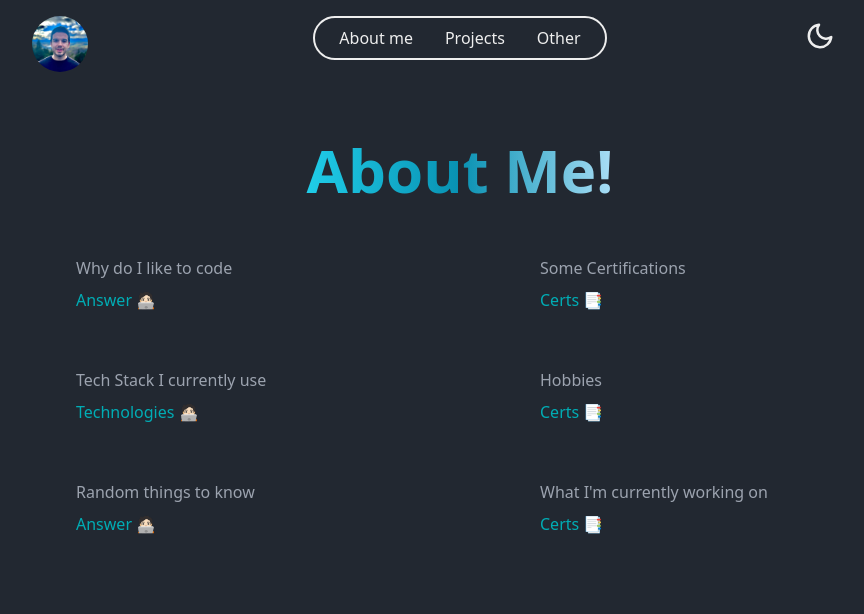
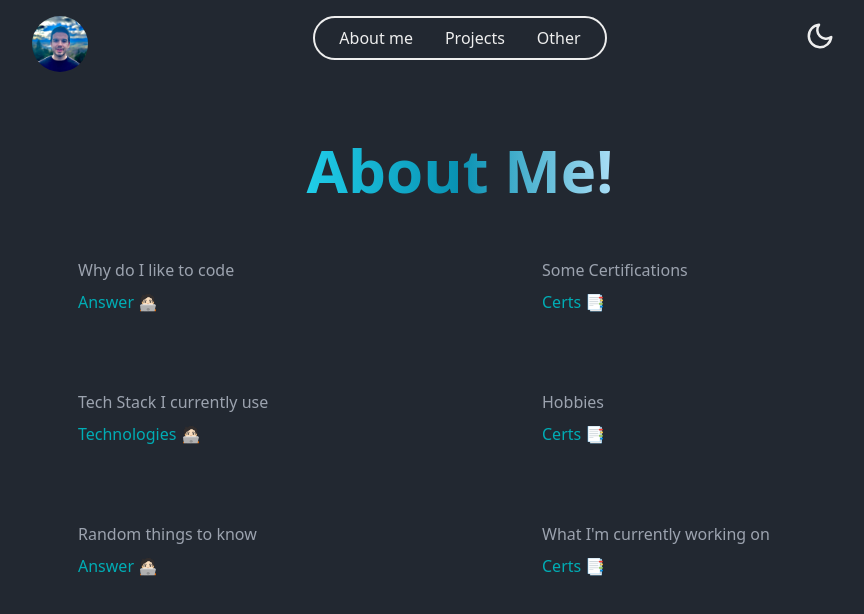
Before and after one commit to davidtc8/another_silly_porfolio_why_not, a React (Vite) app in the folder client/: page /aboutme in a window 1280 px wide. Shown: the top 614 px of the page, without its empty margins (180-1044 px from the left). Built offline with nearby package versions, Linux system fonts and the light colour scheme.

Commit message:
Modified border on aboutme section

```diff
--- a/client/src/components/AboutMe/aboutmeStyling.css
+++ b/client/src/components/AboutMe/aboutmeStyling.css
@@ -60,12 +60,31 @@
     flex: 0 0 auto; /* Prevents it from shrinking or growing */
     justify-content: center;
     padding-top: 2rem;
+    border: 2px solid transparent;
+    transition: 0.5s ease;
+    transform: scale(1);
+    margin-right: .5rem;
+    margin-bottom: 1rem;
+}
+
+.col1AboutMe:hover {
+    border-color:#153448; /* Change border color on hover */
+    transform: scale(1.05);
 }
 
 .col2AboutMe {
     flex: 0 0 auto;
     justify-content: center;
     padding-top: 2rem;
+    border: 2px solid transparent;
+    transition: 0.5s ease;
+    transform: scale(1);
+    margin-bottom: 1rem;
+}
+
+.col2AboutMe:hover {
+    border-color:#153448; /* Change border color on hover */
+    transform: scale(1.05);
 }
 
 .ul_indent {
--- a/client/src/components/Experience/experienceStyling.css
+++ b/client/src/components/Experience/experienceStyling.css
@@ -27,8 +27,8 @@
     display: grid;
     grid-template-columns: auto 70%;
     padding-bottom: 2rem;
-    border: 2px solid transparent;; /* Transparent border initially */
-    transition: border-color 0.5s ease;
+    border: 2px solid transparent; /* Transparent border initially */
+    transition: 0.5s ease;
     transform: scale(1);
     margin-bottom: 1rem;
 }
```
